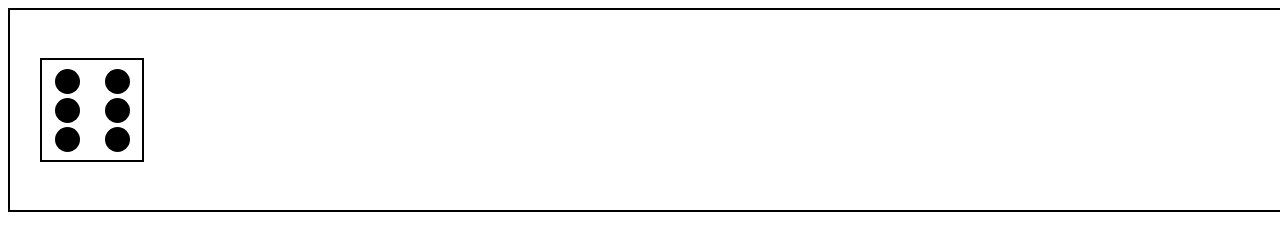
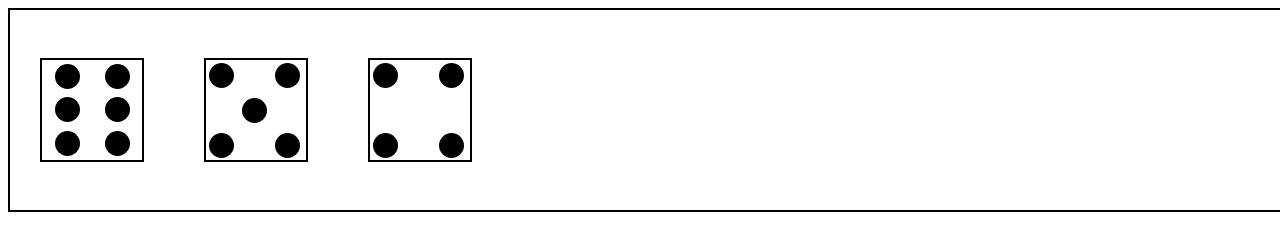
Before and after one commit to QuentinSamuel/Dice, a plain HTML site: page index.html in a window 1280 px wide. Shown: the top 250 px of the page. Drawn offline with Linux system fonts and the light colour scheme.

Commit message:
add 5 and 4

```diff
--- a/index.html
+++ b/index.html
@@ -15,7 +15,7 @@
 <body>
     <div class="container">
 
-                     <div class="box">
+                     <div class="box 6">
                      <div class="sousbox">
                         <div class="dot"></div>
                         <div class="dot"></div>
@@ -27,6 +27,39 @@
                         <div class="dot"></div>
                      </div>
                      </div>
+
+                    <div class="box 5 ">
+                        <div class="sousbox1">
+                            <div class="dot"></div>
+                            <div class="dot"></div>
+                        </div>
+                        <div class="sousbox2">
+                             <div class="dot"></div>
+                        </div>
+                        <div class="sousbox1">
+                             <div class="dot"></div>
+                             <div class="dot"></div>
+                        </div>
+                     </div>
+
+                     <div class="box 4 ">
+                        <div class="sousbox1">
+                            <div class="dot"></div>
+                            <div class="dot"></div>
+                        </div>
+                        <div class="sousbox3">
+                             <div class="blank"></div>
+                        </div>
+                        <div class="sousbox1">
+                             <div class="dot"></div>
+                             <div class="dot"></div>
+                        </div>
+                     </div>
+
+
+
+
+                    </div>
     </div>
 
 </body>
--- a/style.css
+++ b/style.css
@@ -31,7 +31,7 @@
     flex-direction: column;
     width: 50%;
     align-items: center;
-    justify-content: center;
+    justify-content: space-around;
     height: 100%;
 
 }
@@ -42,10 +42,56 @@
 
 .dot{
 
-    margin: 2px;
+    margin: 2%;
     background-color: black;
     width: 25px;
     height: 25px;
     border-radius: 50%;
 
 }
+
+.sousbox1 {
+
+
+    justify-content: space-between;
+    align-items: stretch;
+    display: flex;
+    width: 25%;
+    height: 100%;
+    flex-direction: column;
+    flex-wrap: wrap;
+    margin: 2%;
+
+}
+
+.sousbox2 {
+
+    align-items: center;
+    width: 25%;
+    height: 100%;
+    flex-direction: column;
+    flex-wrap: wrap;
+    display: flex;
+    margin: 2%;
+    justify-content: center;
+
+
+
+}
+
+.sousbox3 {
+
+    display: flex;
+    width: 25%;
+    height: 100%;
+    flex-direction: column;
+    flex-wrap: wrap;
+    margin: 2%;
+
+}
+
+.blank {
+    margin: 2%;
+    width: 100%;
+    height: 100%;
+}
```
